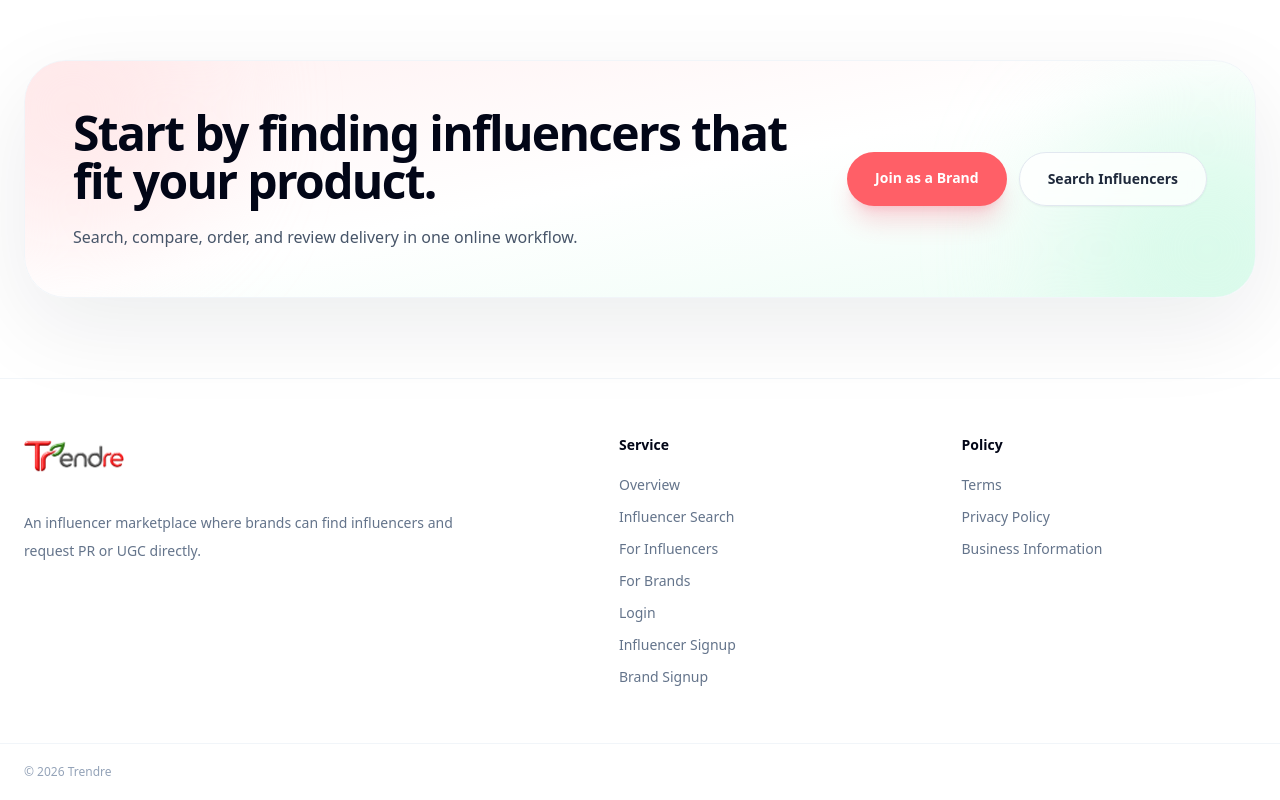
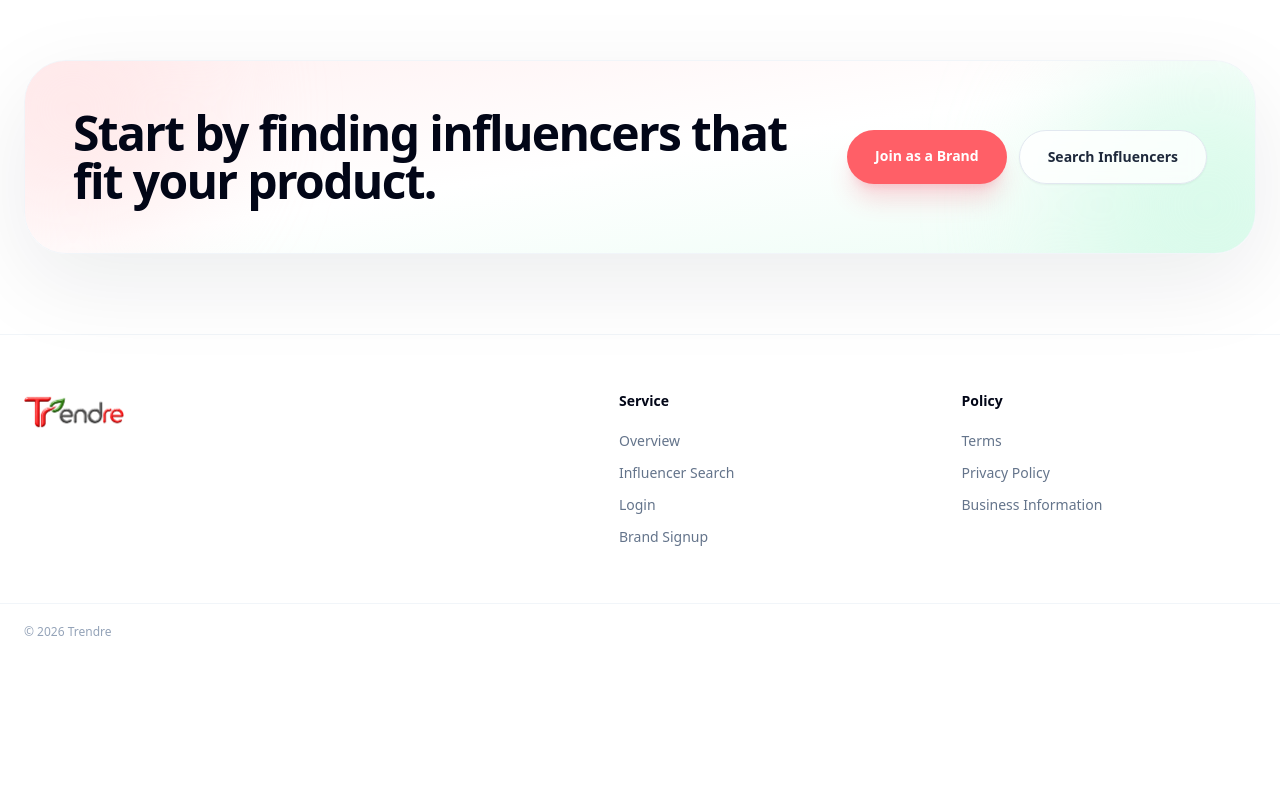
Before and after one commit to Annalisa0625/pearpop-clone, a Next.js app: page /home in a window 1280 px wide. Shown: the part 3832-4632 px from the top of the page. After the commit the page ends 4492 px from the top, so only its background shows below. Built offline with nearby package versions, Linux system fonts and the light colour scheme.

Commit message:
Remove footer extra links and CTA description

```diff
--- a/app/home/page.tsx
+++ b/app/home/page.tsx
@@ -361,8 +361,6 @@ export default function HomePage() {
 
           finalTitle:
             "まずは、商品や店舗に合うインフルエンサーを探してみましょう。",
-          finalBody:
-            "検索・比較・注文・納品確認まで、Trendre上でスムーズに進められます。",
           finalPrimary: "無料で企業登録",
           finalSecondary: "インフルエンサー検索を見る",
         }
@@ -449,8 +447,6 @@ export default function HomePage() {
             "Find influencers who can reach Japanese consumers and support Japan PR.",
 
           finalTitle: "Start by finding influencers that fit your product.",
-          finalBody:
-            "Search, compare, order, and review delivery in one online workflow.",
           finalPrimary: "Join as a Brand",
           finalSecondary: "Search Influencers",
         };
@@ -699,10 +695,6 @@ export default function HomePage() {
                 <h2 className="max-w-3xl text-3xl font-black leading-tight tracking-[-0.035em] text-slate-950 md:text-5xl">
                   {copy.finalTitle}
                 </h2>
-
-                <p className="mt-5 max-w-2xl text-sm font-medium leading-7 text-slate-600 md:text-base">
-                  {copy.finalBody}
-                </p>
               </div>
 
               <div className="flex flex-wrap gap-3">
--- a/components/PublicFooter.tsx
+++ b/components/PublicFooter.tsx
@@ -10,15 +10,10 @@ export default function PublicFooter() {
   const copy =
     locale === "ja"
       ? {
-          description:
-            "企業がインフルエンサーを探して直接依頼できるインフルエンサーマッチングサービス。",
           service: "サービス",
           overview: "サービス概要",
           search: "インフルエンサー検索",
-          forCreators: "インフルエンサー向け",
-          forCompanies: "企業向け",
           login: "ログイン",
-          creatorSignup: "インフルエンサー登録",
           companySignup: "企業登録",
           policy: "ポリシー",
           terms: "利用規約",
@@ -26,15 +21,10 @@ export default function PublicFooter() {
           legal: "事業者情報",
         }
       : {
-          description:
-            "An influencer marketplace where brands can find influencers and request PR or UGC directly.",
           service: "Service",
           overview: "Overview",
           search: "Influencer Search",
-          forCreators: "For Influencers",
-          forCompanies: "For Brands",
           login: "Login",
-          creatorSignup: "Influencer Signup",
           companySignup: "Brand Signup",
           policy: "Policy",
           terms: "Terms",
@@ -53,10 +43,6 @@ export default function PublicFooter() {
               className="h-11 w-auto object-contain"
             />
           </Link>
-
-          <p className="mt-6 max-w-md text-sm font-medium leading-7 text-slate-500">
-            {copy.description}
-          </p>
         </div>
 
         <div>
@@ -66,21 +52,15 @@ export default function PublicFooter() {
             <Link href="/home#service-overview" className="hover:text-slate-950">
               {copy.overview}
             </Link>
+
             <Link href="/b/creators" className="hover:text-slate-950">
               {copy.search}
             </Link>
-            <Link href="/for-creators" className="hover:text-slate-950">
-              {copy.forCreators}
-            </Link>
-            <Link href="/for-companies" className="hover:text-slate-950">
-              {copy.forCompanies}
-            </Link>
+
             <Link href="/login" className="hover:text-slate-950">
               {copy.login}
             </Link>
-            <Link href="/signup/creator" className="hover:text-slate-950">
-              {copy.creatorSignup}
-            </Link>
+
             <Link href="/signup/company" className="hover:text-slate-950">
               {copy.companySignup}
             </Link>
@@ -94,9 +74,11 @@ export default function PublicFooter() {
             <Link href="/terms" className="hover:text-slate-950">
               {copy.terms}
             </Link>
+
             <Link href="/privacy" className="hover:text-slate-950">
               {copy.privacy}
             </Link>
+
             <Link href="/legal" className="hover:text-slate-950">
               {copy.legal}
             </Link>
```
